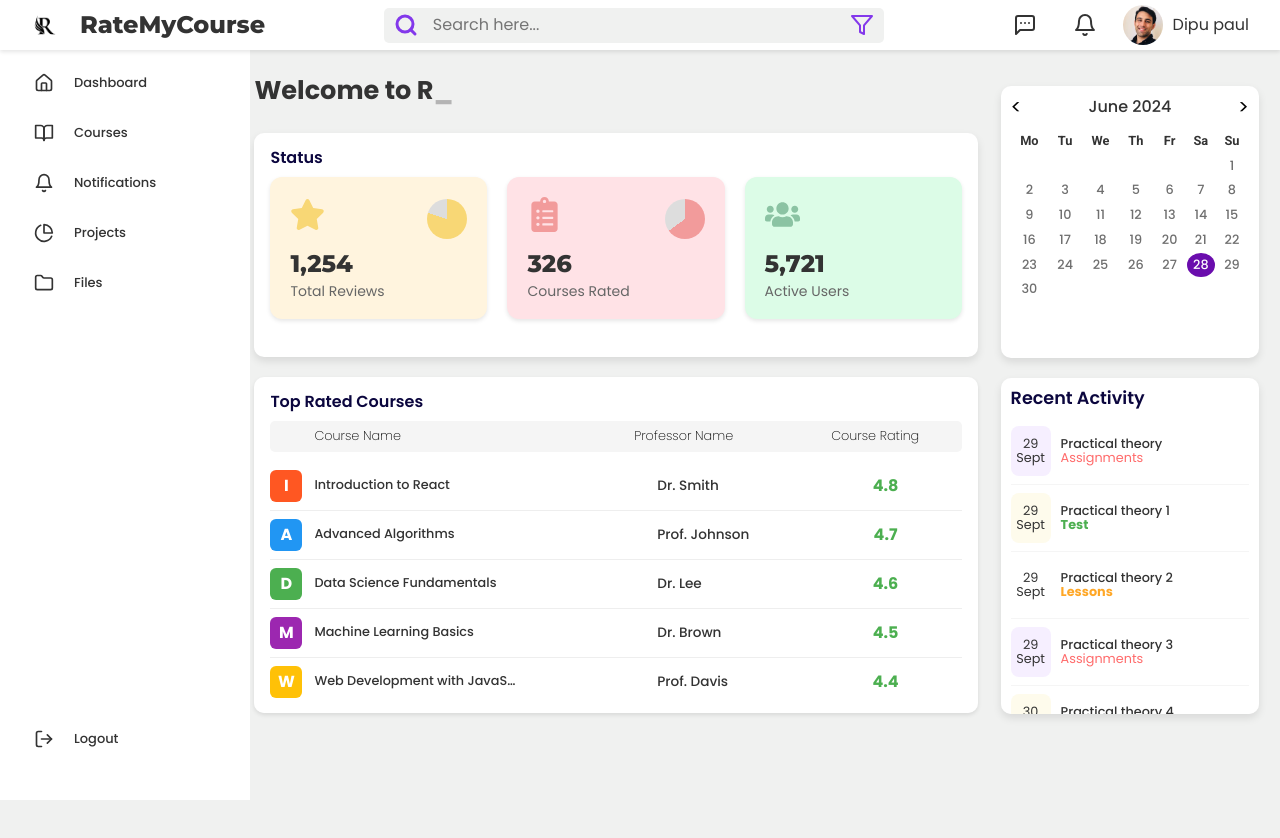
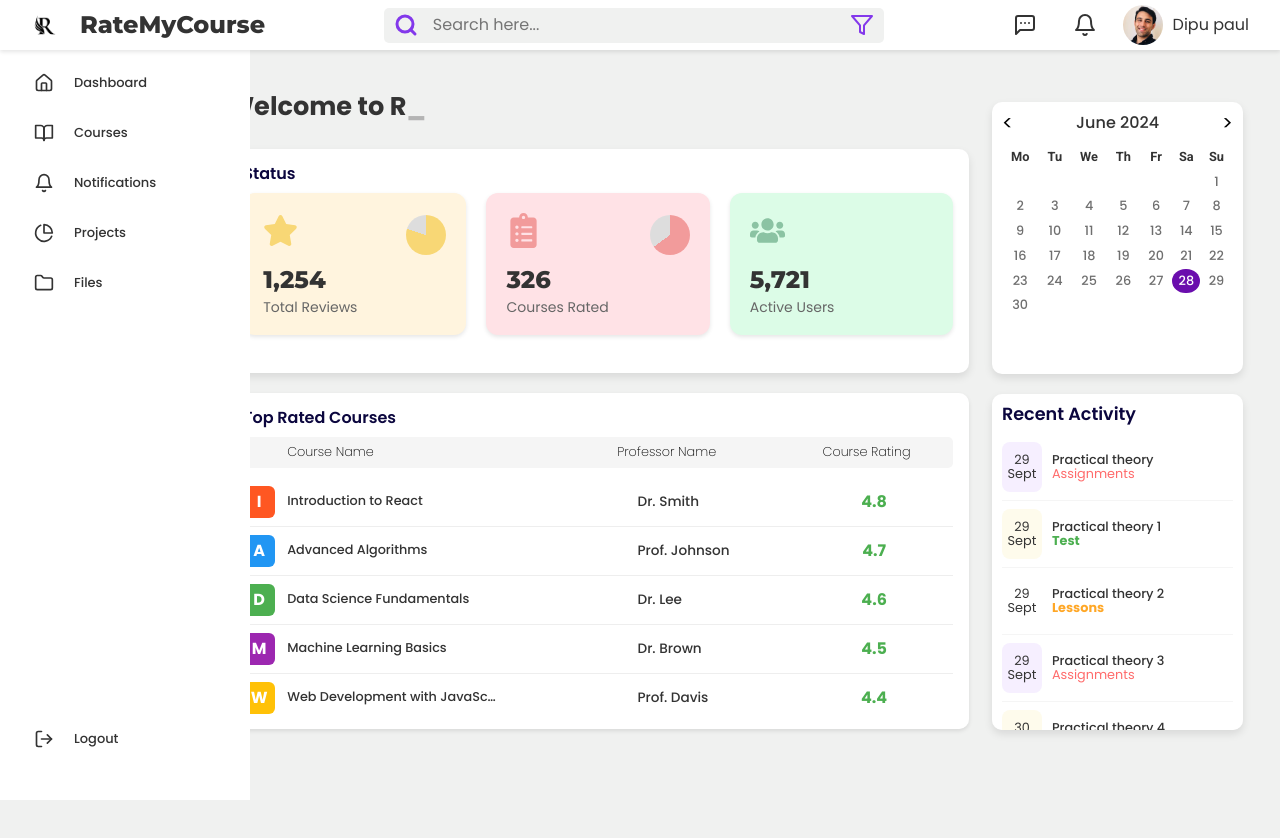
Before and after one commit to aditya19lohia/course_project, a React (Create React App) app in the folder client/: page /home in a window 1280 px wide. Shown: the top 838 px of the page. Built offline with nearby package versions, Linux system fonts and the light colour scheme.

Commit message:
homepage update

```diff
--- a/client/src/App.js
+++ b/client/src/App.js
@@ -1,5 +1,5 @@
 
-import {BrowserRouter,Route,Routes} from "react-router-dom";
+/*import {BrowserRouter,Route,Routes} from "react-router-dom";
 import './App.css';
 import Home from './pages/Home';
 import SearchBar from "./components/SearchBar/SearchBar";
@@ -15,4 +15,25 @@ function App() {
   );
 }
 
+export default App;*/
+
+import { BrowserRouter, Route, Routes } from "react-router-dom";
+import './App.css';
+import Home from './pages/Home';
+import SearchBar from "./components/SearchBar/SearchBar";
+import MainLayout from './pages/MainLayout'; // Adjust the path as needed
+
+function App() {
+  return (
+    <BrowserRouter>
+      <MainLayout>
+        <Routes>
+          <Route path="/home" element={<Home />} />
+          <Route path="/search" element={<SearchBar />} />
+        </Routes>
+      </MainLayout>
+    </BrowserRouter>
+  );
+}
+
 export default App;
--- a/client/src/components/TopRatedCourse/TopRatedCourses.css
+++ b/client/src/components/TopRatedCourse/TopRatedCourses.css
@@ -33,7 +33,7 @@
   .header-item{
     text-decoration:none;
     /* cursor:auto; */
-    underline:none;
+    /*underline:none;*/
   }
 
   .header-item {
--- a/client/src/pages/Home.css
+++ b/client/src/pages/Home.css
@@ -1,38 +1,22 @@
-.home-container {
-  display: flex;
-  flex-direction: column;
-  height: 100vh;
-}
-
-.content-wrapper {
+.home-page {
   display: flex;
   flex: 1;
-  margin-top: 50px;
-  /* padding: 0 2rem; */
 }
 
 .left-column {
   flex: 2;
   display: flex;
-  /* margin-top:50px; */
   flex-direction: column;
   overflow-y: auto;
   padding: 0.5rem 0.5rem 2rem 1.5rem;
-  margin-left:18%;
-  height:100%;
   max-width: 70%;
+  margin-left: 15%;
 }
 
 .right-column {
-  width:23%;
-  /* flex: 1; This prevents flex from overriding the width */
+  width: 23%;
   padding: 0.5rem 0.2rem 2rem 0rem;
   height: 100vh;
-  overflow-y: auto;
-}
-
-.top-rated-courses {
-  height: calc(100vh - 250px);
   overflow-y: auto;
 }
 
@@ -57,7 +41,7 @@
 }
 
 @media screen and (max-width: 768px) {
-  .content-wrapper {
+  .home-page {
     flex-direction: column;
   }
 
@@ -72,10 +56,6 @@
 }
 
 @media screen and (max-width: 576px) {
-  .content-wrapper {
-    padding: 0 1rem;
-  }
-
   .left-column {
     padding: 1rem;
   }
--- a/client/src/pages/Home.js
+++ b/client/src/pages/Home.js
@@ -1,6 +1,6 @@
 
 
-import React from 'react';
+/*import React from 'react';
 import Navbar from '../components/Navbar/Navbar';
 import TopBar from '../components/TopBar/TopBar';
 import CalendarHistory from '../components/Calendar_History';
@@ -29,4 +29,29 @@ function Home() {
     );
 }
 
+export default Home;*/
+
+import React from 'react';
+import CalendarHistory from '../components/Calendar_History';
+import Status from '../components/Stats/Stats';
+import TopRatedCourses from '../components/TopRatedCourse/TopRatedCourses';
+import DynamicGreeting from "../components/DynamicGreeting/DynamicGreeting";
+import './Home.css';
+
+function Home() {
+    const userName = 'Geetu Arora'; // Replace with actual user name
+    return (
+        <div className="home-page">
+            <div className="left-column">
+                <DynamicGreeting name={userName} />
+                <Status />
+                <TopRatedCourses className="top-rated-courses" />
+            </div>
+            <div className="right-column">
+                <CalendarHistory />
+            </div>
+        </div>
+    );
+}
+
 export default Home;
--- /dev/null
+++ b/client/src/pages/MainLayout.css
@@ -0,0 +1,19 @@
+.main-layout {
+    display: flex;
+    flex-direction: column;
+    height: 100vh;
+  }
+
+  .content-wrapper {
+    display: flex;
+    flex: 1;
+    margin-top: 50px;
+  }
+
+  .content {
+    display: flex;
+    flex-direction: column;
+    overflow-y: auto;
+    padding: 1rem;
+    width: 100%;
+  }
--- /dev/null
+++ b/client/src/pages/MainLayout.js
@@ -0,0 +1,18 @@
+import React from 'react';
+import Navbar from '../components/Navbar/Navbar';
+import TopBar from '../components/TopBar/TopBar';
+import './MainLayout.css';
+
+const MainLayout = ({ children }) => {
+  return (
+    <div className="main-layout">
+      <Navbar />
+      <div className="content-wrapper">
+        <TopBar />
+        <div className="content">{children}</div>
+      </div>
+    </div>
+  );
+};
+
+export default MainLayout;
```
